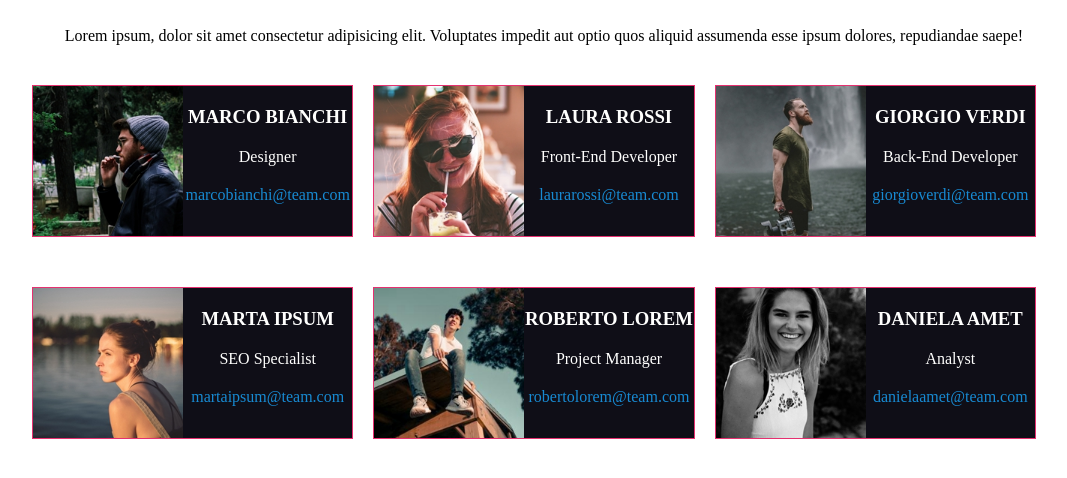
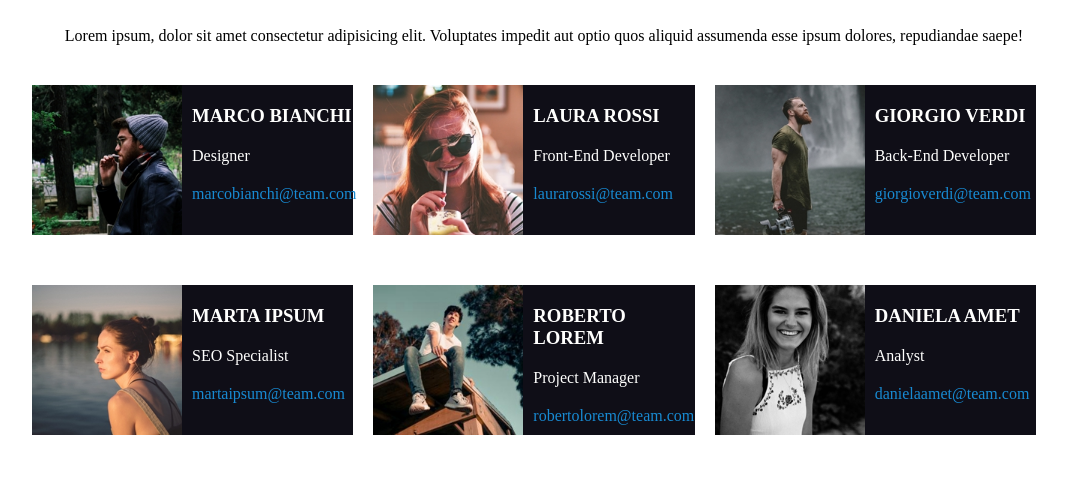
Before and after one commit to Riccardo-Mauri/html-css-float-cards, a plain HTML site: page index.html in a window 1280 px wide. Shown: the part 100-578 px from the top of the page, without its empty margins (96-1163 px from the left). Drawn offline with Linux system fonts and the light colour scheme.

Commit message:
Risistemazione progetto

```diff
--- a/css/style.css
+++ b/css/style.css
@@ -58,7 +58,6 @@ img{
 }
 
 .color{
-
     color:#FFFFFE ;
 }
 .color2{
@@ -66,14 +65,15 @@ img{
 
 }
 .columns > *{
-
-    border:solid 1px #e53170;
     float: left;
     width: calc((100% / 3) - 20px);
     margin-bottom:50px;
     margin-right: 20px;
 
 }
-.card-style{
+.card-style {
+    text-align: left;
     padding-top: 20px;
+    padding-left: 10px;
+    margin-left: 150px;
 }
```
Also changed, not shown: index.html (+7 -4 lines).
